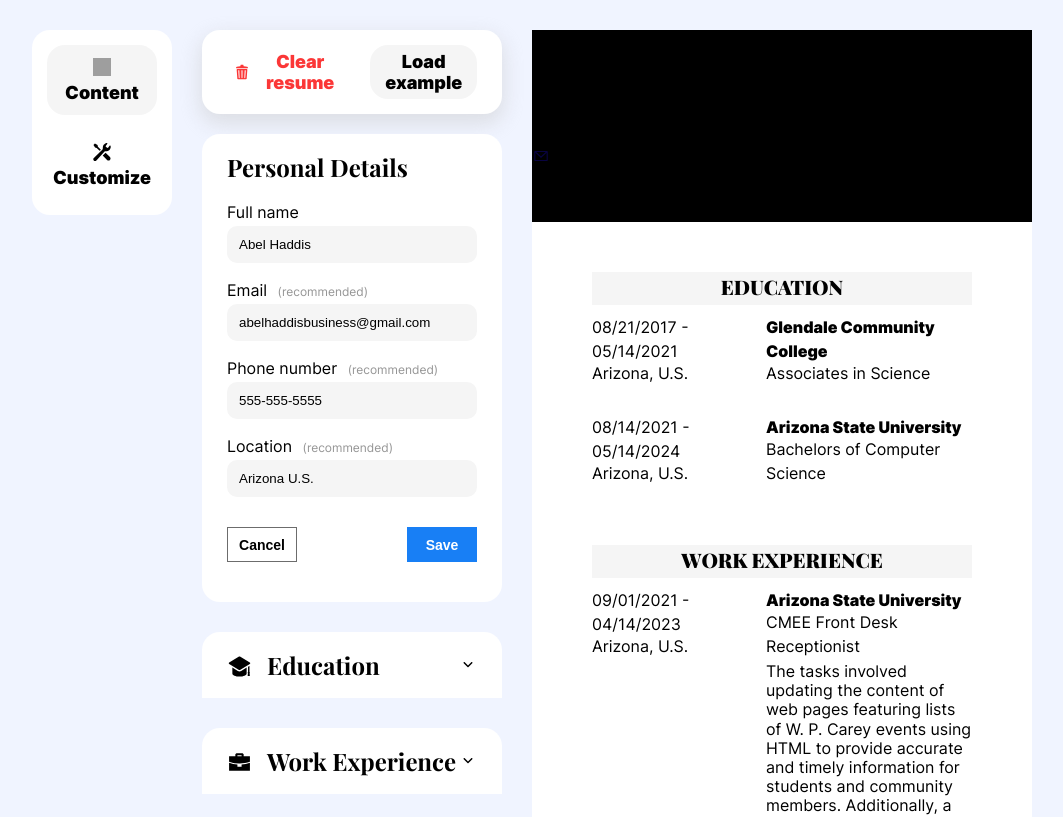
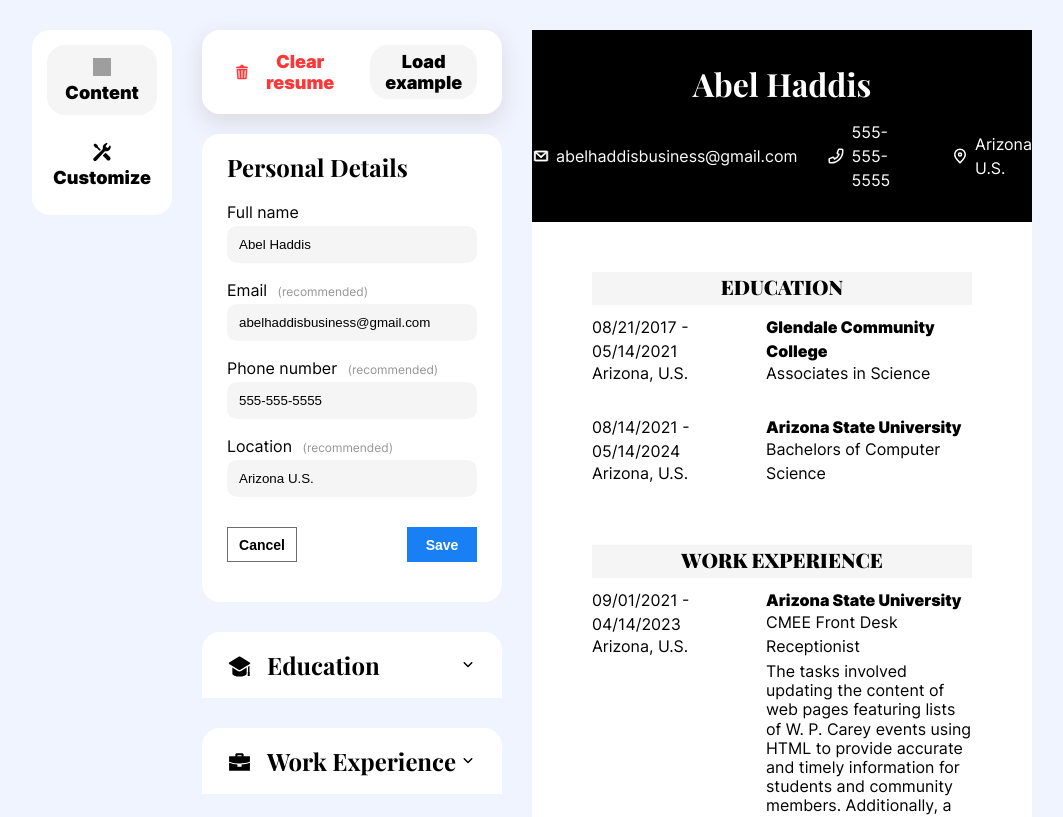
Before and after one commit to White-Panther420/Project-CV-Generator, a React (Vite) app in the folder react/: page / in a window 1280 px wide. Shown: the top 817 px of the page, without its empty margins (108-1171 px from the left). Built offline with nearby package versions, Linux system fonts and the light colour scheme; grey boxes are pictures that could not be loaded.

Commit message:
Finished color customization
Users can now change the accent color of the resume. I implemented a contrast checker function to change the color of the text and icon based on the contrast of the background where the accent color is.

```diff
--- a/react/src/App.jsx
+++ b/react/src/App.jsx
@@ -86,6 +86,7 @@ let preMadeExperienceObjectList = [
   const [customize, setCustomize] = useState(false)
   const [layout, setLayout] = useState(1)
   const [accentColor, setAccentColor] = useState("black")
+  const [contrastCOlor, setContrastColor] = useState("white")
 
   const updateExpObjList = (currEditedExperienceObj='') =>{
     console.log("UPDATE EXP")
@@ -144,7 +145,17 @@ let preMadeExperienceObjectList = [
     }
   }
 
+  //Converts ehx to rgb and changes contrast
+  const changeContrast = (backgroundHexColor) =>{
+    let rgbResult = /^#?([a-f\d]{2})([a-f\d]{2})([a-f\d]{2})$/i.exec(backgroundHexColor);
+    let rgb = [parseInt(rgbResult[1], 16), parseInt(rgbResult[2], 16), parseInt(rgbResult[3], 16),]
 
+    const brightness = Math.round(((parseInt(rgb[0]) * 299) +
+    (parseInt(rgb[1]) * 587) +
+    (parseInt(rgb[2]) * 114)) / 1000);
+    let contrast = (brightness > 125) ? 'black' : 'white'
+    setContrastColor(contrast);
+  }
 
   const changeExpObjVisibility = (expObjToChangeVisibility) => {
     setExperienceObjectList(prevExperienceList => {
@@ -186,6 +197,7 @@ let preMadeExperienceObjectList = [
                     toggleResumeTemplate={toggleResumeTemplate}
                     accentColor = {accentColor}
                     setAccentColor = {setAccentColor}
+                    changeContrast = {changeContrast}
                   />
                 </>
               }
@@ -193,6 +205,7 @@ let preMadeExperienceObjectList = [
                 experienceObjectList = {experienceObjectList}
                 personalDetailsObject = {personalDetailsObject}
                 accentColor = {accentColor}
+                contrastCOlor = {contrastCOlor}
               />
               </div>
           </div>
@@ -279,7 +292,7 @@ function ResumeTemplateSettings({toggleResumeTemplate}){
   )
 }
 
-function ResumeCustomization({toggleResumeTemplate, accentColor, setAccentColor}){
+function ResumeCustomization({toggleResumeTemplate, accentColor, setAccentColor, changeContrast}){
   const bgColorStyle = {
     backgroundColor: accentColor
   }
@@ -331,7 +344,10 @@ function ResumeCustomization({toggleResumeTemplate, accentColor, setAccentColor}
                 type="color"
                 className="colorpicker"
                 value={accentColor}
-                onChange={(e)=> setAccentColor(e.target.value)}
+                onChange={(e)=> {
+                  setAccentColor(e.target.value)
+                  changeContrast(e.target.value)
+                }}
               />
             </button>
           </div>
--- a/react/src/Components/Resume.jsx
+++ b/react/src/Components/Resume.jsx
@@ -1,18 +1,22 @@
 import "../Styles/Resume.css"
 
 
-function Resume({experienceObjectList=[], personalDetailsObject=[], accentColor}){
+function Resume({experienceObjectList=[], personalDetailsObject=[], accentColor, contrastCOlor}){
     console.log("INSIDE RESUME COMPONENT")
     console.log(experienceObjectList)
+    const headerStyle = {color: accentColor}
+    const headerBgStyle = {backgroundColor: contrastCOlor === "white" ? "rgb(245, 245, 245)" : "black"}
+
     return (
         <div className="resume-wrapper white-background">
             <PersonalInfo
                 accentColor = {accentColor}
+                contrastCOlor={contrastCOlor}
                 personalDetailsObject = {personalDetailsObject}
             />
             <div className="experiences-section-wrapper flex">
-                <div className="section-header-div">
-                    <h2 className="section-title">Education</h2>
+                <div style={headerBgStyle} className="section-header-div">
+                    <h2 style={headerStyle} className="section-title">Education</h2>
                 </div>
                 {experienceObjectList.map(experienceObject => {
                     return(
@@ -25,8 +29,8 @@ function Resume({experienceObjectList=[], personalDetailsObject=[], accentColor}
                             }
                         </div>
                 )})}
-                <div className="section-header-div">
-                    <h2 className="section-title">Work Experience</h2>
+                <div style={headerBgStyle} className="section-header-div">
+                    <h2 style={headerStyle} className="section-title">Work Experience</h2>
                 </div>
                 {experienceObjectList.map(experienceObject => {
                     return(
@@ -44,28 +48,32 @@ function Resume({experienceObjectList=[], personalDetailsObject=[], accentColor}
     )
 }
 
-function PersonalInfo({personalDetailsObject=[], accentColor}){
+function PersonalInfo({personalDetailsObject=[], accentColor, contrastCOlor}){
     const bgColorStyle = {backgroundColor: accentColor}
+    const constrastStyleText = {color: contrastCOlor}
     return(
         <div style={bgColorStyle} className="personal-info-header flex">
-            <h1>{personalDetailsObject["Full Name"]}</h1>
+            <h1 style={constrastStyleText}>{personalDetailsObject["Full Name"]}</h1>
             <div className="contact-info-wrapper flex">
                 {personalDetailsObject["Email"] !== "" &&
                 <InfoContainer
                     infoType = {"email"}
                     infoValue = {personalDetailsObject["Email"]}
+                    contrastCOlor = {contrastCOlor}
                 />
                 }
                 {personalDetailsObject["Phone Number"] !== "" &&
                 <InfoContainer
                     infoType = {"phone"}
                     infoValue = {personalDetailsObject["Phone Number"]}
+                    contrastCOlor = {contrastCOlor}
                 />
                 }
                 {personalDetailsObject["Location"] !== "" &&
                 <InfoContainer
                     infoType = {"location"}
                     infoValue = {personalDetailsObject["Location"]}
+                    contrastCOlor = {contrastCOlor}
                 />
                 }
             </div>
@@ -73,12 +81,14 @@ function PersonalInfo({personalDetailsObject=[], accentColor}){
     )
 }
 
-function InfoContainer({infoType, infoValue}){
+function InfoContainer({infoType, infoValue, contrastCOlor}){
+    const constrastStyleText = {color: contrastCOlor}
     console.log("INFO TYPE: " + infoType)
+    console.log(contrastCOlor)
     return(
         <div className="info-container flex">
-            <img className="icon" src={`./public/${infoType}-black.svg`} alt={infoType}/>
-            <p className="contact-info">{infoValue}</p>
+            <img className="icon" src={`./public/${infoType}-${contrastCOlor}.svg`} alt={infoType}/>
+            <p style={constrastStyleText} className="contact-info">{infoValue}</p>
         </div>
     )
 }
```
